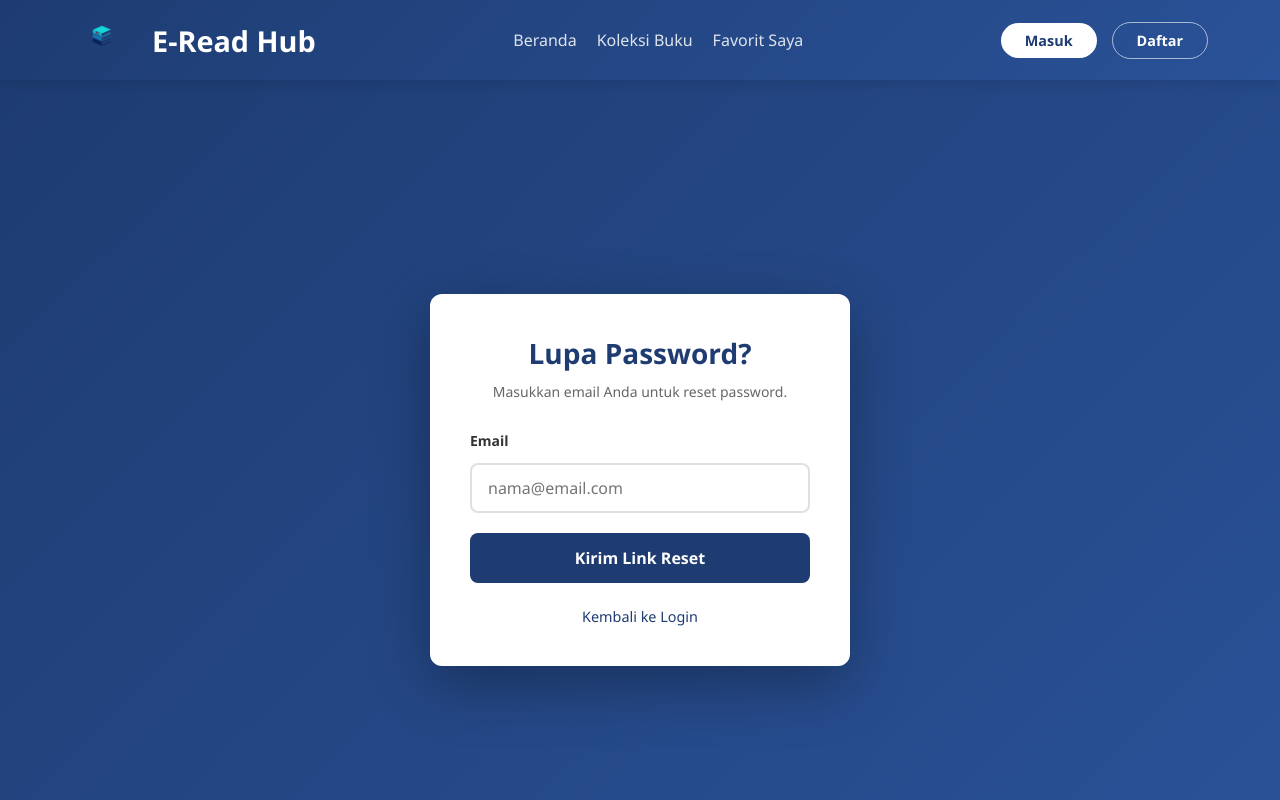
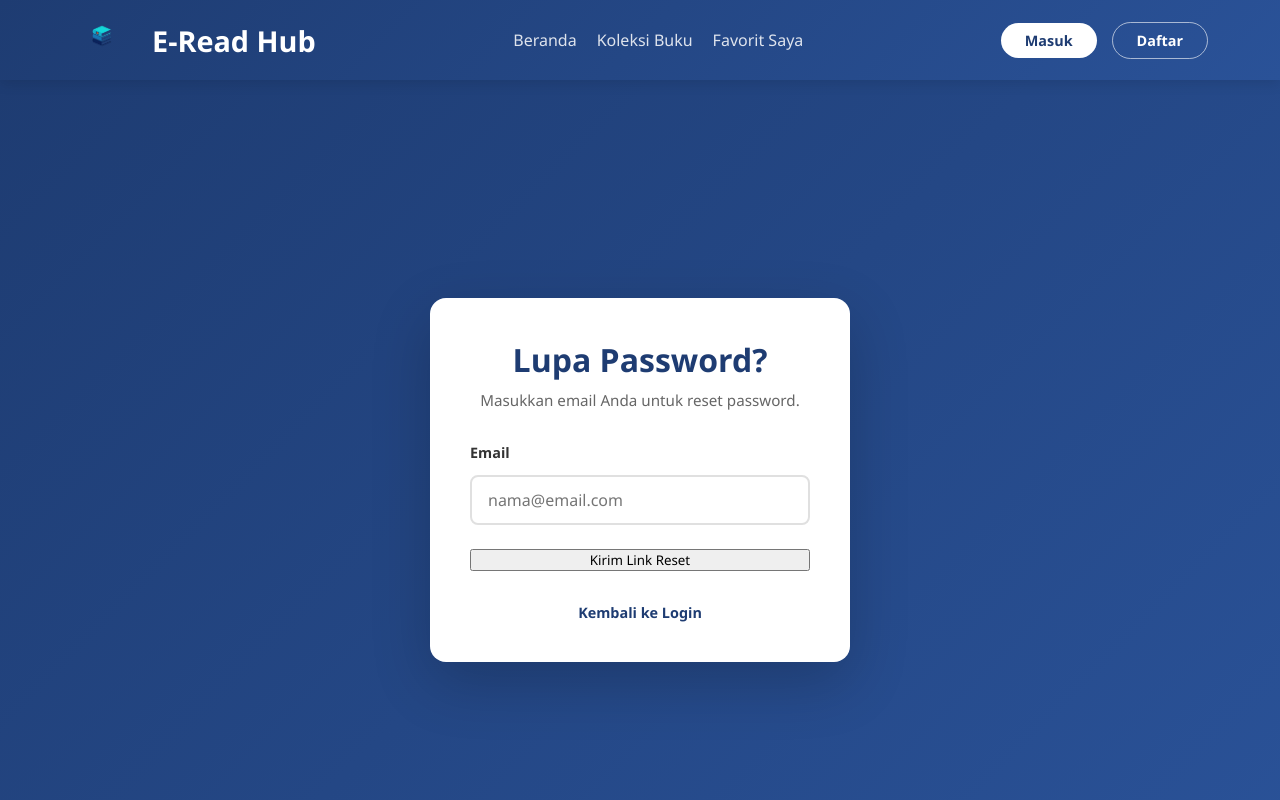
Before and after one commit to FaridSaniAhdaputra/e-read-hub, a React (Vite) app: page /forgot-password in a window 1280 px wide. Shown: the top 800 px of the page. Built offline with nearby package versions, Linux system fonts and the light colour scheme.

Commit message:
Update ForgotPassword.css

```diff
--- a/src/components/auth/ForgotPassword.css
+++ b/src/components/auth/ForgotPassword.css
@@ -1,37 +1,79 @@
 .forgot-container {
+  min-height: 100vh;
   display: flex;
   justify-content: center;
   align-items: center;
-  min-height: 100vh;
-  background: linear-gradient(135deg, #1e3c72 0%, #2a5298 100%); /* BIRU */
-  padding: 20px;
+  background: linear-gradient(135deg, #1e3c72 0%, #2a5298 100%);
+  padding: 1rem;
+  position: relative;
+  overflow: hidden;
+}
+
+.bg-shape {
+  position: absolute;
+  border-radius: 50%;
+  filter: blur(80px);
+  z-index: 0;
+}
+.shape-1 {
+  width: 300px;
+  height: 300px;
+  background: rgba(255, 255, 255, 0.1);
+  top: -50px;
+  left: -50px;
+}
+.shape-2 {
+  width: 400px;
+  height: 400px;
+  background: rgba(255, 255, 255, 0.05);
+  bottom: -100px;
+  right: -100px;
 }
 
 .forgot-card {
   background: white;
-  border-radius: 12px;
-  box-shadow: 0 20px 60px rgba(0, 0, 0, 0.3);
-  padding: 40px;
+  border-radius: 16px;
+  box-shadow: 0 20px 60px rgba(0, 0, 0, 0.2);
   width: 100%;
   max-width: 420px;
+  padding: 2.5rem;
+  position: relative;
+  z-index: 1;
   text-align: center;
+  animation: slideIn 0.5s ease-out;
 }
 
+@keyframes slideIn {
+  from {
+    opacity: 0;
+    transform: translateY(30px);
+  }
+  to {
+    opacity: 1;
+    transform: translateY(0);
+  }
+}
+
+.forgot-header {
+  margin-bottom: 2rem;
+}
 .forgot-header h1 {
-  font-size: 28px;
+  font-size: 2rem;
   color: #1e3c72;
-  margin-bottom: 10px;
+  margin: 0 0 0.5rem 0;
+  font-weight: 700;
 }
 .forgot-header p {
   color: #666;
-  font-size: 14px;
-  margin-bottom: 30px;
+  font-size: 0.95rem;
+  margin: 0;
+  line-height: 1.5;
 }
 
 .forgot-form {
   display: flex;
   flex-direction: column;
-  gap: 20px;
+  gap: 1.5rem;
   text-align: left;
 }
 .form-group {
@@ -39,44 +81,124 @@
   flex-direction: column;
   gap: 0.5rem;
 }
+.form-group label {
+  color: #333;
+  font-weight: 600;
+  font-size: 0.9rem;
+}
+
+.input-wrapper {
+  position: relative;
+  display: flex;
+  align-items: center;
+}
+.input-icon {
+  position: absolute;
+  left: 12px;
+  color: #999;
+  display: flex;
+  align-items: center;
+  pointer-events: none;
+  transition: color 0.3s;
+}
+
 .form-input {
+  width: 100%;
   padding: 0.75rem 1rem;
   border: 2px solid #e0e0e0;
   border-radius: 8px;
   font-size: 1rem;
+  transition: all 0.3s ease;
+}
+.form-input.has-icon {
+  padding-left: 40px;
+}
+.form-input:focus {
+  outline: none;
+  border-color: #1e3c72;
+  box-shadow: 0 0 0 3px rgba(30, 60, 114, 0.1);
+}
+.form-input:focus + .input-icon,
+.input-wrapper:focus-within .input-icon {
+  color: #1e3c72;
 }
 
+.reset-button {
+  background-color: #1e3c72;
+  color: white;
+  padding: 0.875rem;
+  border: none;
+  border-radius: 8px;
+  font-size: 1rem;
+  font-weight: 600;
+  cursor: pointer;
+  transition: all 0.3s ease;
+  display: flex;
+  justify-content: center;
+  align-items: center;
+  margin-top: 0.5rem;
+}
+.reset-button:hover:not(:disabled) {
+  background-color: #162d55;
+  transform: translateY(-2px);
+  box-shadow: 0 4px 12px rgba(30, 60, 114, 0.4);
+}
+.reset-button:disabled {
+  opacity: 0.7;
+  cursor: not-allowed;
+}
+
+.form-footer {
+  margin-top: 2rem;
+  display: flex;
+  justify-content: center;
+}
+.back-link-button {
+  background: none;
+  border: none;
+  color: #666;
+  font-size: 0.95rem;
+  font-weight: 500;
+  cursor: pointer;
+  display: flex;
+  align-items: center;
+  transition: color 0.3s;
+}
+.back-link-button:hover {
+  color: #1e3c72;
+}
+
+.error-message {
+  background-color: #fee;
+  color: #c33;
+  padding: 0.75rem;
+  border-radius: 8px;
+  border-left: 4px solid #c33;
+  font-size: 0.9rem;
+  margin-bottom: 1rem;
+  text-align: left;
+}
 .success-message {
   background-color: #e6f7ff;
   color: #1e3c72;
   padding: 0.75rem;
   border-radius: 8px;
   border-left: 4px solid #1e3c72;
+  font-size: 0.9rem;
   margin-bottom: 1rem;
+  text-align: left;
 }
 
-.btn-reset {
-  background-color: #1e3c72 !important;
-  color: white !important;
-  border: none !important;
-  font-size: 1rem;
-  font-weight: 600;
-  cursor: pointer;
-  padding: 0.875rem;
-  border-radius: 8px;
-  width: 100%;
+.spinner {
+  width: 18px;
+  height: 18px;
+  border: 2px solid rgba(255, 255, 255, 0.3);
+  border-radius: 50%;
+  border-top-color: white;
+  animation: spin 0.8s linear infinite;
 }
-.btn-reset:hover {
-  background-color: #162d55 !important;
+@keyframes spin {
+  to {
+    transform: rotate(360deg);
+  }
 }
-
-.form-footer {
-  margin-top: 1.5rem;
-}
-.link-button {
-  background: none;
-  border: none;
-  color: #1e3c72;
-  cursor: pointer;
-  font-weight: 500;
-}
```
